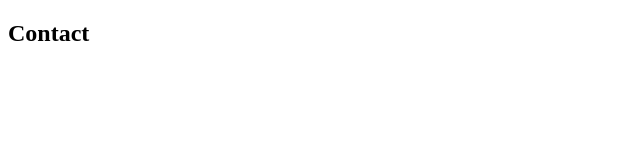
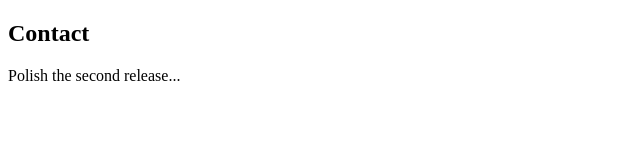
Before and after one commit to iulyanp/p5-demo, a plain HTML site: page contact.html in a window 1280 px wide. Shown: the whole page, without its empty margins (0-640 px from the left). Drawn offline with Linux system fonts and the light colour scheme.

Commit message:
Polish the second release

```diff
--- a/contact.html
+++ b/contact.html
@@ -6,5 +6,6 @@
 <body>
 
 <h2>Contact</h2>
+<p>Polish the second release...</p>
 </body>
 </html>
```
